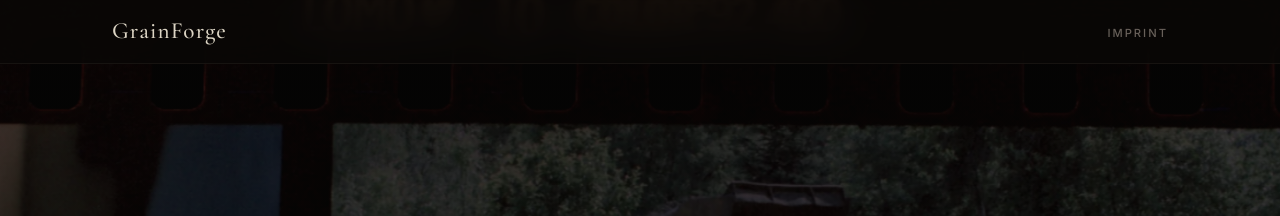
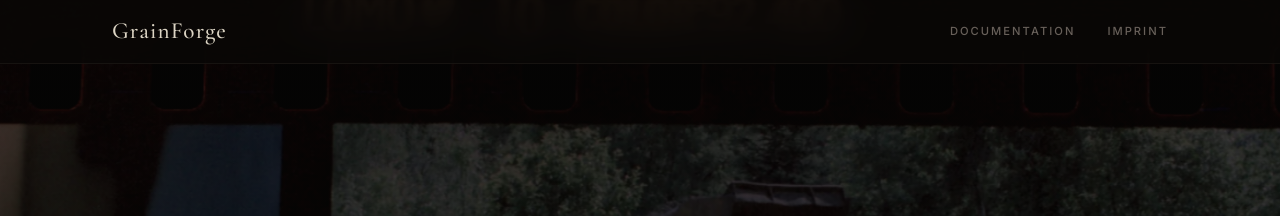
Before and after one commit to benedictweichselbaum/GrainForge_ProductPage, a Jekyll site: the page built from index.html, in a window 1280 px wide. Shown: the top 216 px of the page. Built offline with Jekyll 4.4.1, drawn with Linux system fonts in a browser that asks for light colours.

Commit message:
Add Documentation link to nav, space links with flex gap
Co-Authored-By: Claude Sonnet 4.6 <noreply@anthropic.com>

```diff
--- a/_layouts/default.html
+++ b/_layouts/default.html
@@ -23,6 +23,8 @@
     <div class="nav__inner">
       <a href="{{ '/' | relative_url }}" class="nav__logo">GrainForge</a>
       <nav aria-label="Site navigation">
+        <a href="https://docs.grainforge.de" class="nav__link">Documentation</a>
+
         <a href="{{ '/imprint/' | relative_url }}" class="nav__link">Imprint</a>
       </nav>
     </div>
--- a/assets/css/style.css
+++ b/assets/css/style.css
@@ -101,6 +101,12 @@ figure { margin: 0; }
   transition: color 0.2s;
 }
 .nav__logo:hover { color: #fff; }
+
+.nav__inner nav {
+  display: flex;
+  align-items: center;
+  gap: 2rem;
+}
 
 .nav__link {
   font-size: 0.7rem;
```
